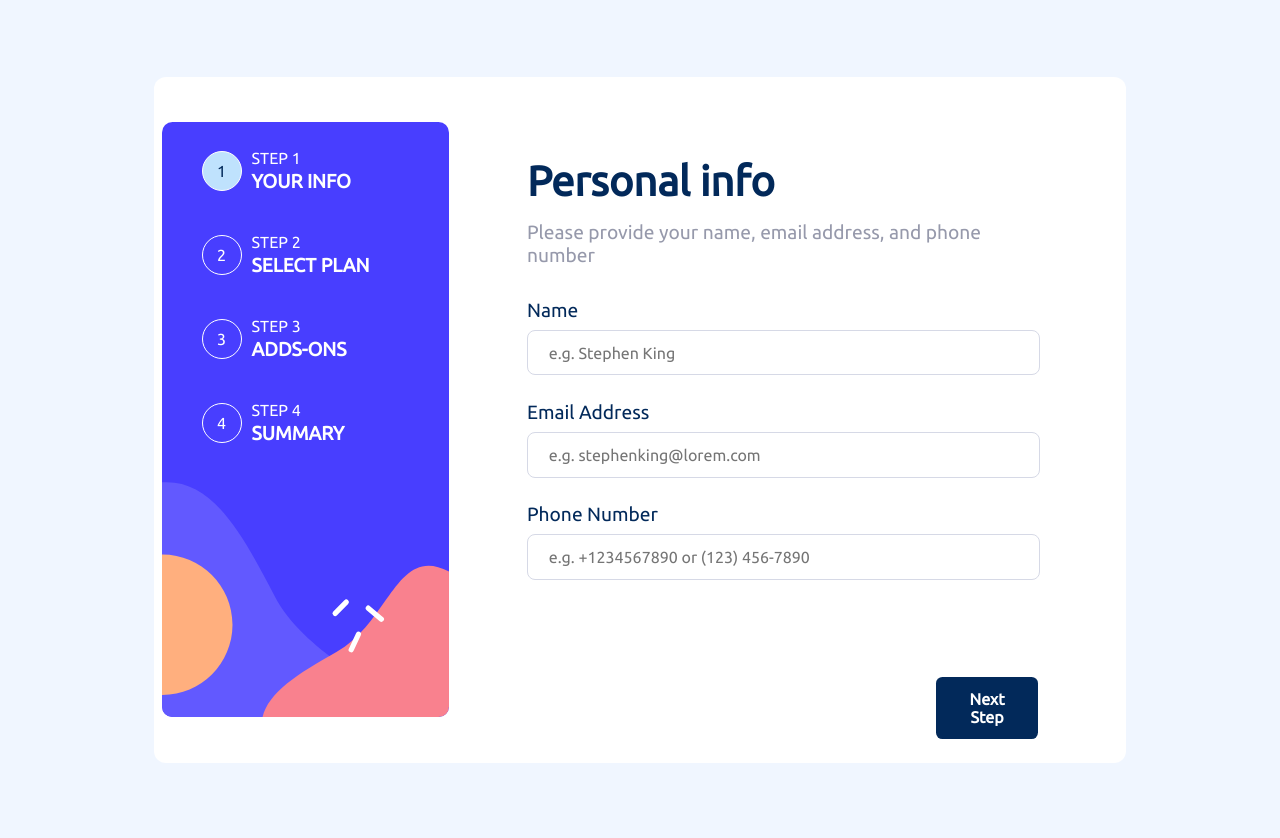
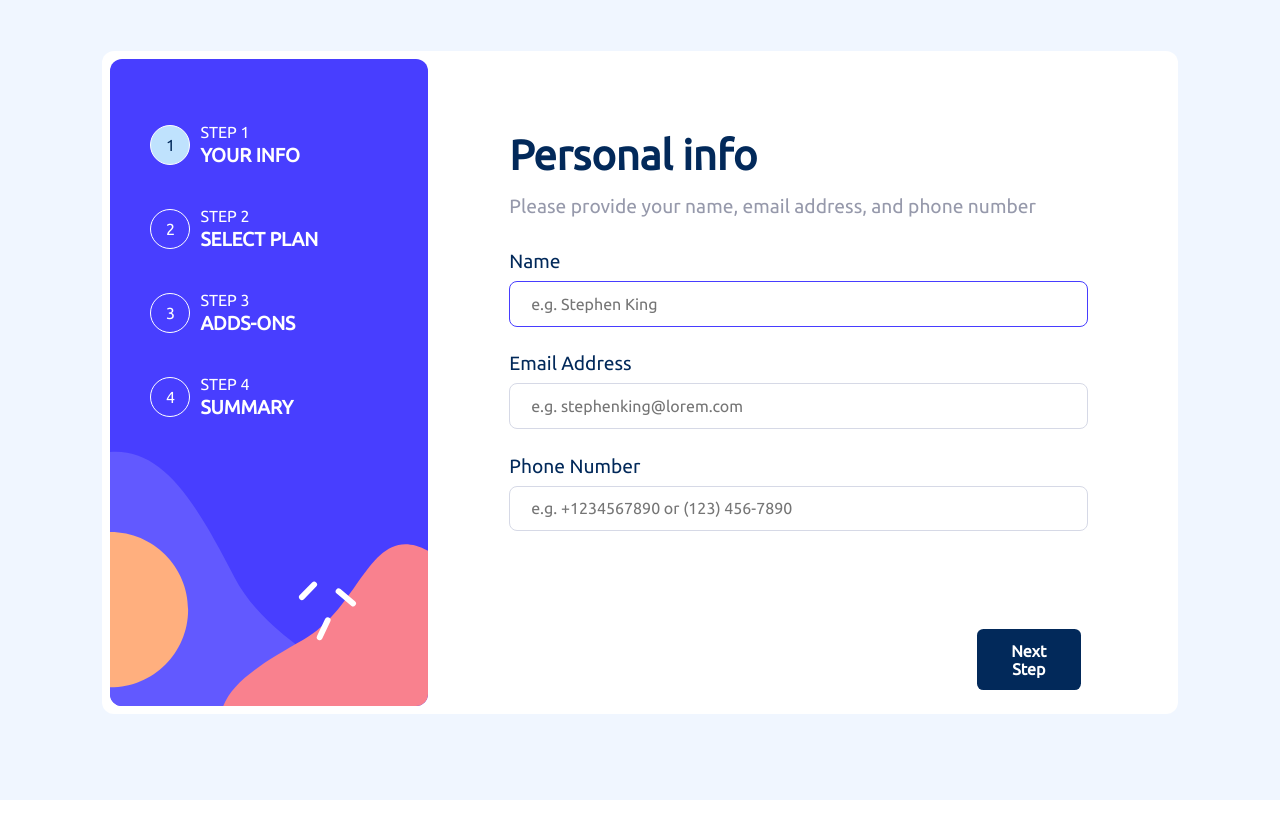
Before and after one commit to BirukAbreham/multi-step-form, a React (Vite) app: page / in a window 1280 px wide. After the commit the page ends 800 px from the top, so only its background shows below. Built offline with nearby package versions, Linux system fonts and the light colour scheme.

Commit message:
Changes the media query to include some tablet screen sizes and adds focus/blur functionality to the next/prev buttons

```diff
--- a/src/App.jsx
+++ b/src/App.jsx
@@ -1,4 +1,4 @@
-import { useState } from "react";
+import { useRef, useState } from "react";
 import {
     Button,
     FormContainer,
@@ -51,6 +51,10 @@ function App() {
         },
         addOns: [],
     });
+
+    const nextBtnRef = useRef();
+
+    const prevBtnRef = useRef();
 
     const steps = ["your info", "select plan", "adds-ons", "summary"].map(
         (val, idx) => ({
@@ -146,6 +150,7 @@ function App() {
 
     function previousStep(event) {
         setFormStep((prevState) => prevState - 1);
+        prevBtnRef.current.blur();
     }
 
     function nextStep() {
@@ -205,6 +210,8 @@ function App() {
         } else {
             setFormStep((prevState) => prevState + 1);
         }
+
+        nextBtnRef.current.blur();
     }
 
     function confirm() {
@@ -381,12 +388,17 @@ function App() {
                     {formStep < 5 ? (
                         <StepActions>
                             {formStep > 1 && formStep <= 4 ? (
-                                <Button type="neutral" onClick={previousStep}>
+                                <Button
+                                    ref={prevBtnRef}
+                                    type="neutral"
+                                    onClick={previousStep}
+                                >
                                     Go Back
                                 </Button>
                             ) : null}
                             {formStep < 4 ? (
                                 <Button
+                                    ref={nextBtnRef}
                                     fSize="1rem"
                                     type="primary"
                                     toRight={formStep === 1}
--- a/src/components/PersonalInfo.jsx
+++ b/src/components/PersonalInfo.jsx
@@ -45,6 +45,7 @@ export function PersonalInfo({
                         ) : null}
                     </LabelWrapper>
                     <Input
+                        autoFocus
                         type="text"
                         id="name"
                         name="name"
--- a/src/style/ButtonStyle.jsx
+++ b/src/style/ButtonStyle.jsx
@@ -8,7 +8,7 @@ export const Button = styled("button")`
     border-radius: 0.4rem;
     padding: 0.8rem 1.4rem;
 
-    margin-left: ${(props) => (props.toRight ? "80%" : 0)};
+    margin-left: ${(props) => (props.toRight ? "81.6%" : 0)};
     font-size: ${(props) => (props.fSize ? props.fSize : "1.2rem")};
 
     color: ${(props) => {
@@ -46,10 +46,10 @@ export const Button = styled("button")`
         }};
     }
 
-    @media screen and (max-width: 625px) {
-        font-size: 1rem;
+    @media screen and (max-width: 768px) {
+        font-size: 0.9rem;
         padding: 0.6rem 1rem;
-        margin-left: ${(props) => (props.toRight ? "65%" : 0)};
+        margin-left: ${(props) => (props.toRight ? "70%" : 0)};
     }
 `;
 
@@ -70,7 +70,7 @@ export const ButtonLink = styled("button")`
         border-bottom: 2px solid hsl(243, 100%, 62%);
     }
 
-    @media screen and (max-width: 625px) {
+    @media screen and (max-width: 768px) {
         font-size: ${(props) => (props.sm_size ? props.sm_size : "0.9rem")};
     }
 `;
--- a/src/style/FormStyle.jsx
+++ b/src/style/FormStyle.jsx
@@ -23,7 +23,7 @@ export const Label = styled("label")`
     font-size: 1.2rem;
     color: hsl(213, 96%, 18%);
 
-    @media screen and (max-width: 625px) {
+    @media screen and (max-width: 768px) {
         font-size: 1rem;
     }
 `;
@@ -51,7 +51,7 @@ export const LabelTitle = styled("h4")`
     color: ${(props) =>
         props.focus ? "hsl(213, 96%, 18%)" : "hsl(231, 11%, 63%)"};
 
-    @media screen and (max-width: 625px) {
+    @media screen and (max-width: 768px) {
         font-size: ${(props) => (props.focus ? "1rem" : "0.8rem")};
     }
 `;
@@ -62,7 +62,7 @@ export const ItemWrapper = styled("div")`
     align-items: center;
     justify-content: space-between;
 
-    @media screen and (max-width: 625px) {
+    @media screen and (max-width: 768px) {
         gap: 1.2rem;
         flex-direction: column;
         align-items: flex-start;
@@ -81,14 +81,14 @@ export const RadioCustom = styled("div")`
     padding: 2rem;
     display: flex;
     gap: 4rem;
-    width: 220px;
+    width: 200px;
     border-radius: 0.8rem;
     flex-direction: column;
     align-items: flex-start;
     justify-content: flex-start;
     border: 1px solid hsl(231, 11%, 63%);
 
-    @media screen and (max-width: 625px) {
+    @media screen and (max-width: 768px) {
         gap: 2rem;
         padding: 0.6rem;
         width: 100%;
@@ -112,7 +112,7 @@ export const RadioLabel = styled("label")`
         border: 1px solid hsl(243, 100%, 62%);
     }
 
-    @media screen and (max-width: 625px) {
+    @media screen and (max-width: 768px) {
         width: 100%;
     }
 `;
@@ -197,7 +197,7 @@ export const CheckboxCustom = styled("div")`
     border-radius: 0.8rem;
     border: 1px solid hsl(231, 11%, 63%);
 
-    @media screen and (max-width: 625px) {
+    @media screen and (max-width: 768px) {
         gap: 1rem;
         padding: 0.6rem 1rem;
     }
@@ -216,7 +216,7 @@ export const CheckboxIcon = styled("div")`
             ? `url(${checkMarkImg}) center 50% no-repeat hsl(243, 100%, 62%)`
             : "transparent"};
 
-    @media screen and (max-width: 625px) {
+    @media screen and (max-width: 768px) {
         width: 20px;
         height: 20px;
     }
@@ -229,7 +229,7 @@ export const CheckboxHead = styled("div")`
     align-items: center;
     justify-content: space-between;
 
-    @media screen and (max-width: 625px) {
+    @media screen and (max-width: 768px) {
         flex-basis: 92%;
     }
 `;
--- a/src/style/LayoutStyle.jsx
+++ b/src/style/LayoutStyle.jsx
@@ -3,11 +3,11 @@ import mbImgSidebar from "../assets/images/bg-sidebar-mobile.svg";
 import dkImgSidebar from "../assets/images/bg-sidebar-desktop.svg";
 
 export const Wrapper = styled("div")`
-    padding: 6% 12%;
+    padding: 4% 8%;
     min-height: 100vh;
     background: hsl(217, 100%, 97%);
 
-    @media screen and (max-width: 625px) {
+    @media screen and (max-width: 768px) {
         padding: unset;
         min-height: 100vh;
     }
@@ -20,7 +20,7 @@ export const FormContainer = styled("section")`
     border-radius: 12px;
     background-color: hsl(0, 0%, 100%);
 
-    @media screen and (max-width: 625px) {
+    @media screen and (max-width: 768px) {
         padding: unset;
         border-radius: 0;
         grid-template-columns: auto;
@@ -44,7 +44,7 @@ export const StepNumbers = styled("aside")`
     align-items: flex-start;
     justify-content: flex-start;
 
-    @media screen and (max-width: 625px) {
+    @media screen and (max-width: 768px) {
         gap: 5px;
         padding: 2.5rem;
         flex-direction: row;
@@ -62,7 +62,7 @@ export const StepForm = styled("div")`
     padding: 3.5rem;
     background-color: hsl(0, 0%, 100%);
 
-    @media screen and (max-width: 625px) {
+    @media screen and (max-width: 768px) {
         padding: unset;
         margin-left: 3%;
         margin-right: 3%;
--- a/src/style/ListStyle.jsx
+++ b/src/style/ListStyle.jsx
@@ -2,7 +2,7 @@ import styled from "styled-components";
 
 export const ListSection = styled("section")`
     padding: 0rem;
-    @media screen and (max-width: 625px) {
+    @media screen and (max-width: 768px) {
         padding: unset;
     }
 `;
@@ -21,7 +21,7 @@ export const Hr = styled("hr")`
     padding-right: 0.25rem;
     color: hsl(231, 11%, 63%);
 
-    @media screen and (max-width: 625px) {
+    @media screen and (max-width: 768px) {
         margin-block: 1rem;
     }
 `;
--- a/src/style/StepItemsStyle.jsx
+++ b/src/style/StepItemsStyle.jsx
@@ -28,7 +28,7 @@ export const StepVerbose = styled("div")`
     color: hsl(0, 0%, 100%);
     text-transform: uppercase;
 
-    @media screen and (max-width: 625px) {
+    @media screen and (max-width: 768px) {
         display: none;
     }
 `;
--- a/src/style/UtilStyle.jsx
+++ b/src/style/UtilStyle.jsx
@@ -4,9 +4,9 @@ export const FormItem = styled("div")`
     padding-left: 4%;
     padding-right: 4%;
 
-    @media screen and (max-width: 625px) {
+    @media screen and (max-width: 768px) {
         margin: unset;
-        margin-top: -12%;
+        margin-top: -8%;
         margin-bottom: 5%;
         padding: 1rem 2rem;
         border-radius: 0.5rem;
@@ -24,7 +24,7 @@ export const Title = styled("h1")`
     margin-block: 1rem;
     color: hsl(213, 96%, 18%);
 
-    @media screen and (max-width: 625px) {
+    @media screen and (max-width: 768px) {
         font-size: 1.6rem;
     }
 `;
@@ -34,7 +34,7 @@ export const SubTitle = styled("p")`
     margin-block: 0.8rem;
     color: hsl(231, 11%, 63%);
 
-    @media screen and (max-width: 625px) {
+    @media screen and (max-width: 768px) {
         font-size: 1.1rem;
     }
 `;
@@ -47,7 +47,7 @@ export const P = styled("p")`
     font-size: ${(props) => (props.size ? props.size : "1.3rem")};
     color: ${(props) => (props.color ? props.color : "hsl(231, 11%, 63%)")};
 
-    @media screen and (max-width: 625px) {
+    @media screen and (max-width: 768px) {
         line-height: ${(props) => (props.sm_lh ? props.sm_lh : "1.4rem")};
         font-size: ${(props) => (props.sm_size ? props.sm_size : "0.9rem")};
     }
@@ -57,7 +57,7 @@ export const Img = styled("img")`
     width: ${(props) => (props.width ? props.width : "60px")};
     height: ${(props) => (props.height ? props.height : "60px")};
 
-    @media screen and (max-width: 625px) {
+    @media screen and (max-width: 768px) {
         width: ${(props) => (props.width_sm ? props.width_sm : "60px")};
         height: ${(props) => (props.height_sm ? props.height_sm : "60px")};
     }
@@ -70,7 +70,7 @@ export const Section = styled("section")`
     justify-content: center;
     padding: 14%;
 
-    @media screen and (max-width: 625px) {
+    @media screen and (max-width: 768px) {
         gap: 0.5rem;
         margin: unset;
         margin-top: -5%;
```
